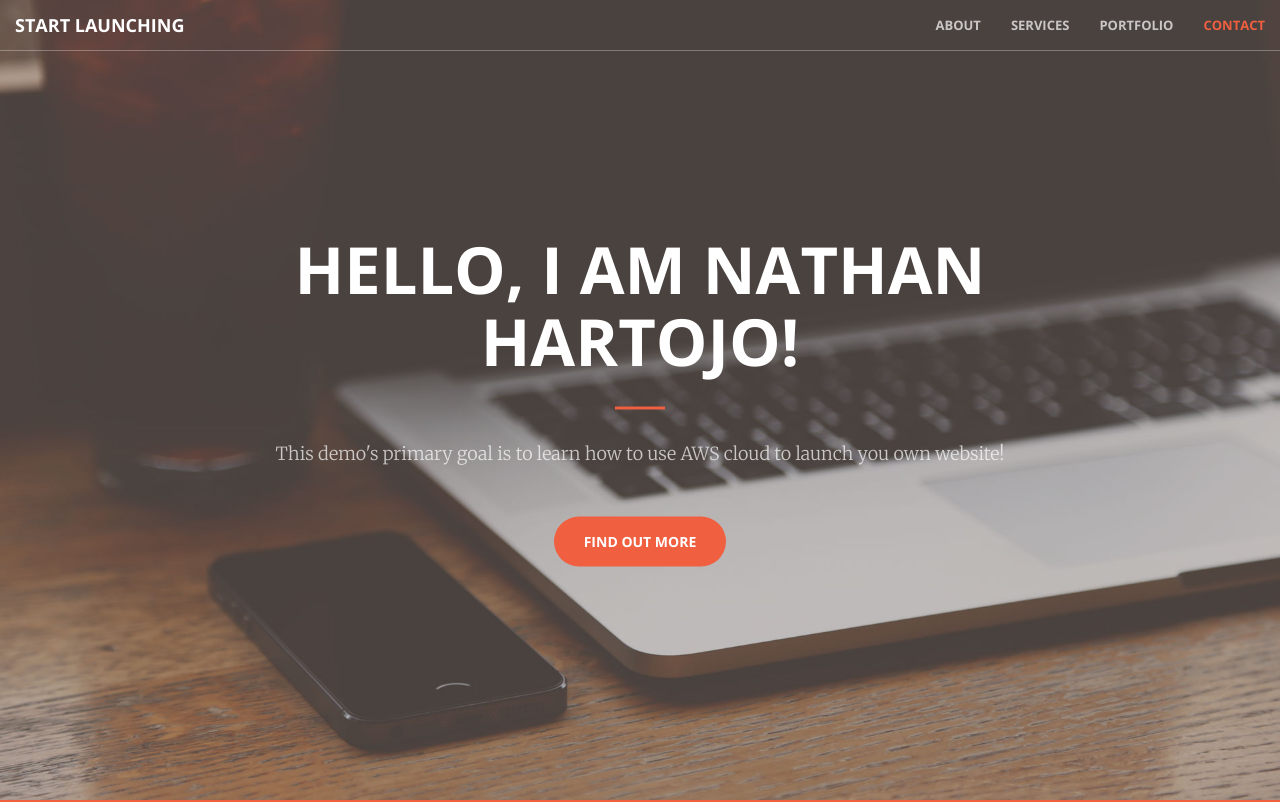
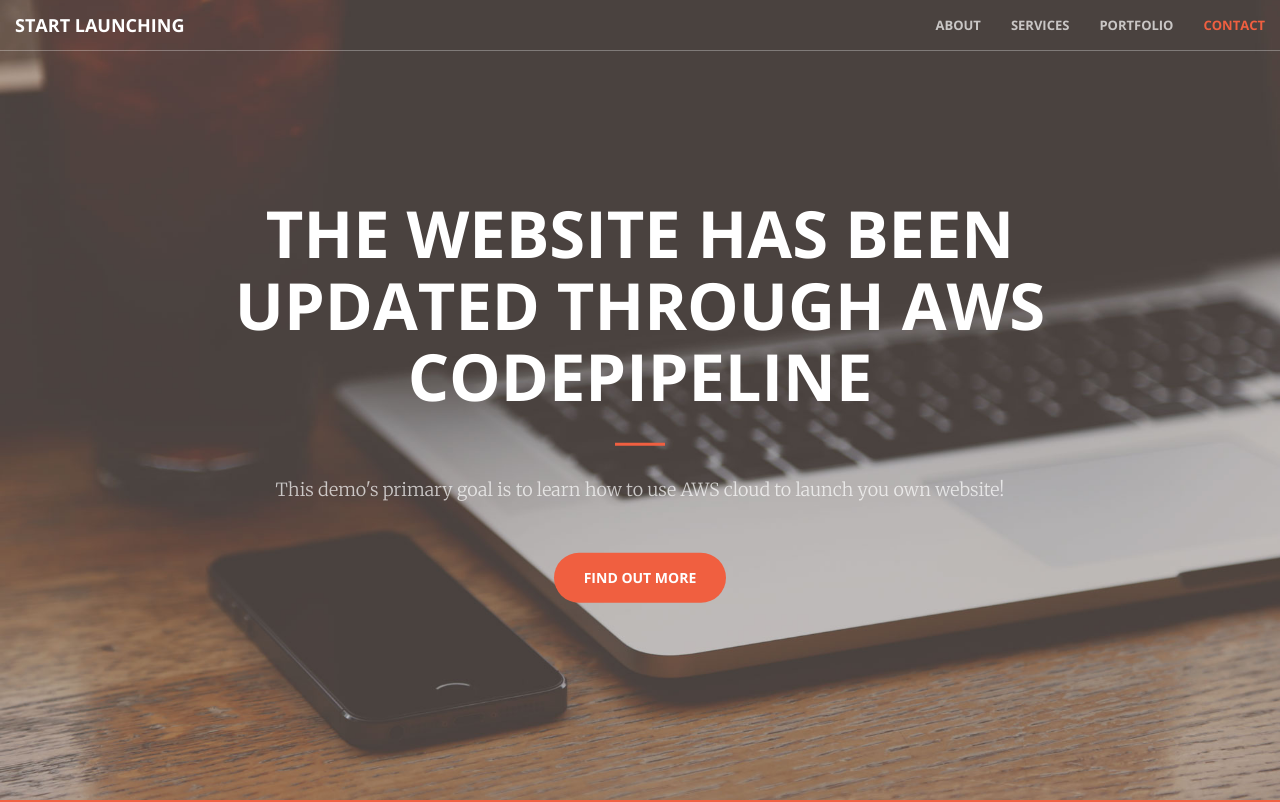
Before and after one commit to nathanhtkd/412_Project_3, a plain HTML site: page index.html in a window 1280 px wide. Shown: the top 802 px of the page. Drawn offline with nearby package versions, Linux system fonts and the light colour scheme.

Commit message:
Changes have been made to the header

```diff
--- a/index.html
+++ b/index.html
@@ -74,7 +74,7 @@
     <header>
         <div class="header-content">
             <div class="header-content-inner">
-                <h1>Hello, I am Nathan Hartojo!</h1>
+                <h1>THE WEBSITE HAS BEEN UPDATED THROUGH AWS CODEPIPELINE</h1> <!-- HERE ARE THE CHANGES -->
                 <hr>
                 <p>This demo's primary goal is to learn how to use AWS cloud to launch you own website!</p>
                 <a href="#about" class="btn btn-primary btn-xl page-scroll">Find Out More</a>
```
